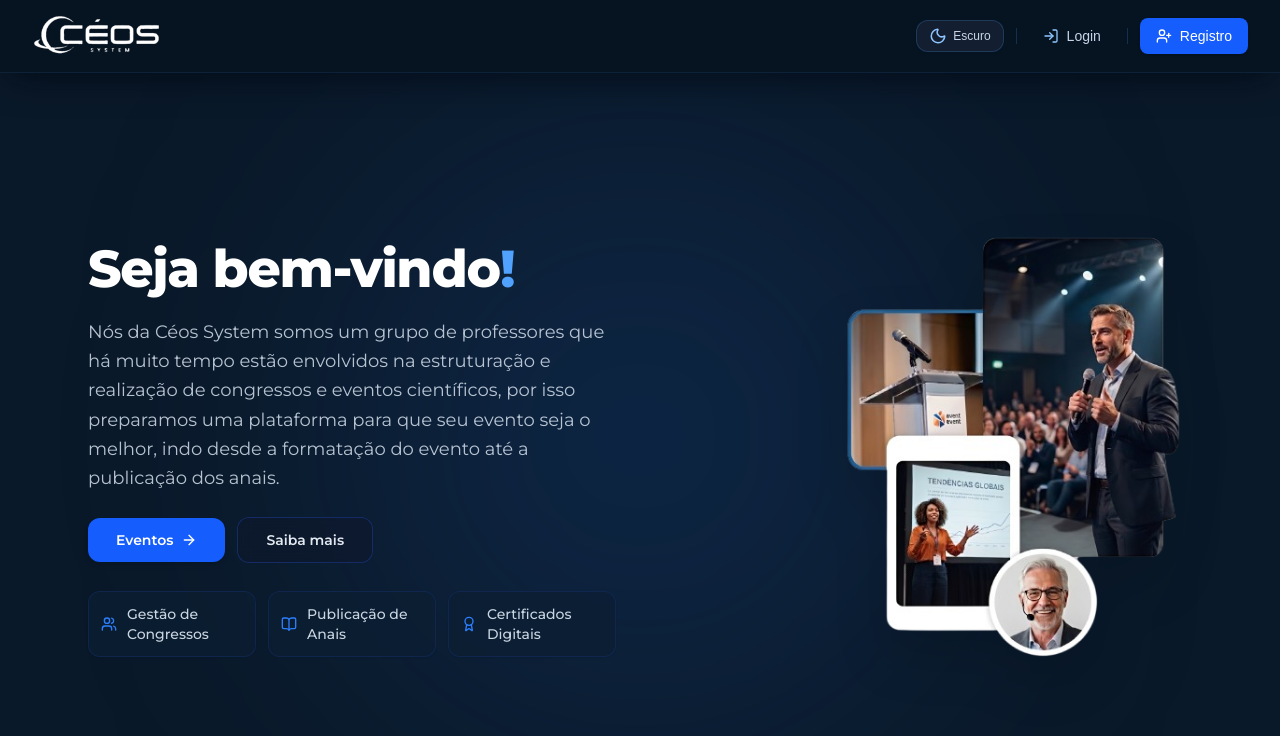
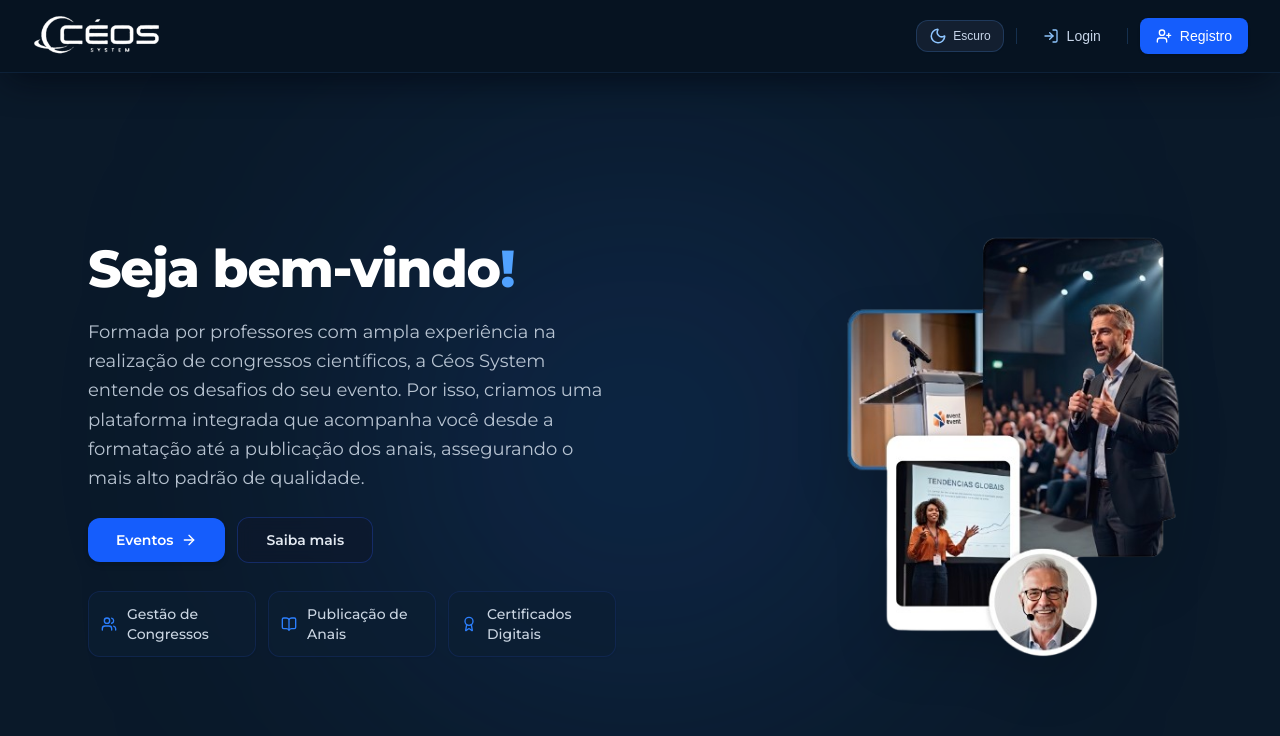
Before and after one commit to Gabrar/ceossystem, a Next.js app: page / in a window 1280 px wide. Shown: the top 736 px of the page. Built offline with nearby package versions, Linux system fonts and the light colour scheme.

Commit message:
Atualização do texto de apresentação

```diff
--- a/app/page.tsx
+++ b/app/page.tsx
@@ -24,7 +24,7 @@ export default function Home() {
 
           {/* Parágrafo estilizado e balanceado */}
           <p className="drop text-xs sm:text-sm md:text-lg text-slate-600 dark:text-slate-300/90 leading-relaxed max-w-xl mx-auto lg:mx-0 ">
-            Nós da Céos System somos um grupo de professores que há muito tempo estão envolvidos na estruturação e realização de congressos e eventos científicos, por isso preparamos uma plataforma para que seu evento seja o melhor, indo desde a formatação do evento até a publicação dos anais.
+            Formada por professores com ampla experiência na realização de congressos científicos, a Céos System entende os desafios do seu evento. Por isso, criamos uma plataforma integrada que acompanha você desde a formatação até a publicação dos anais, assegurando o mais alto padrão de qualidade.
           </p>
 
           {/* Botões de Ação */}
```
